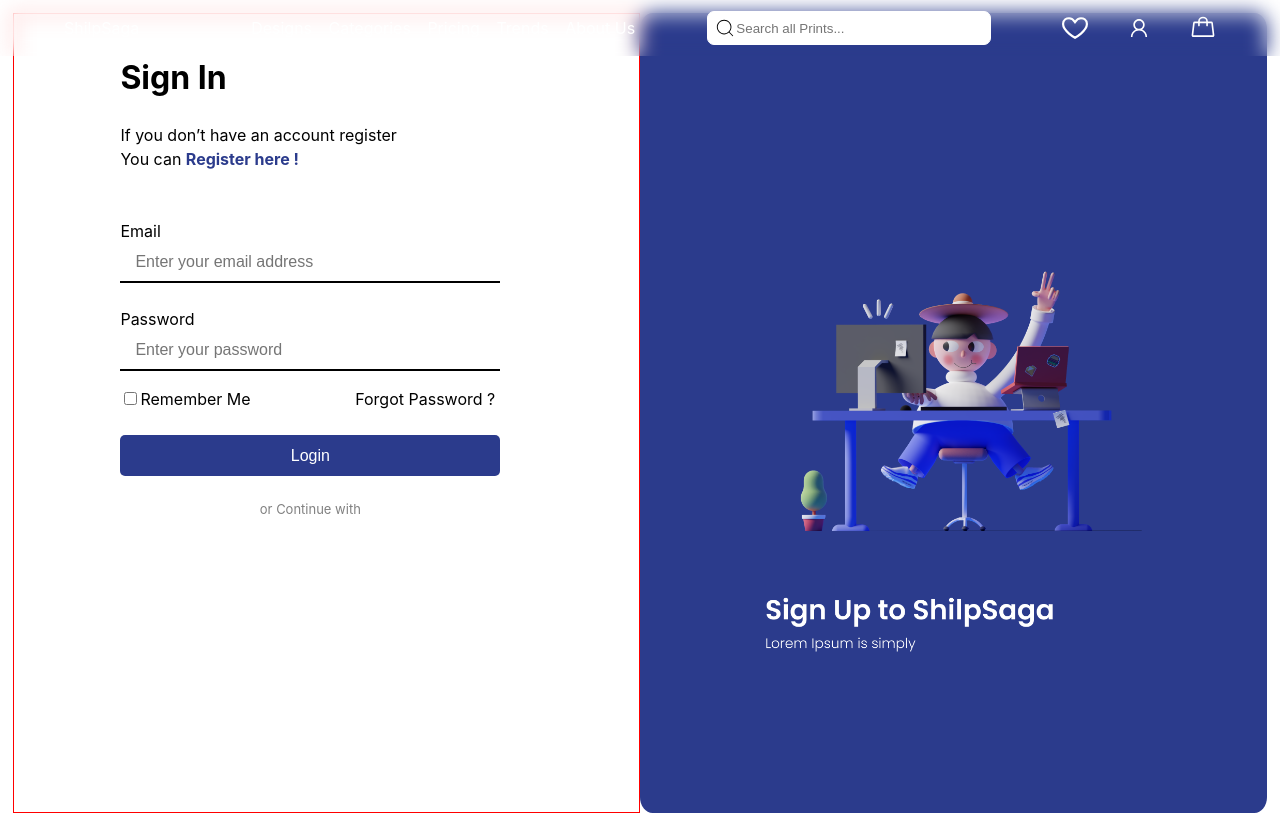
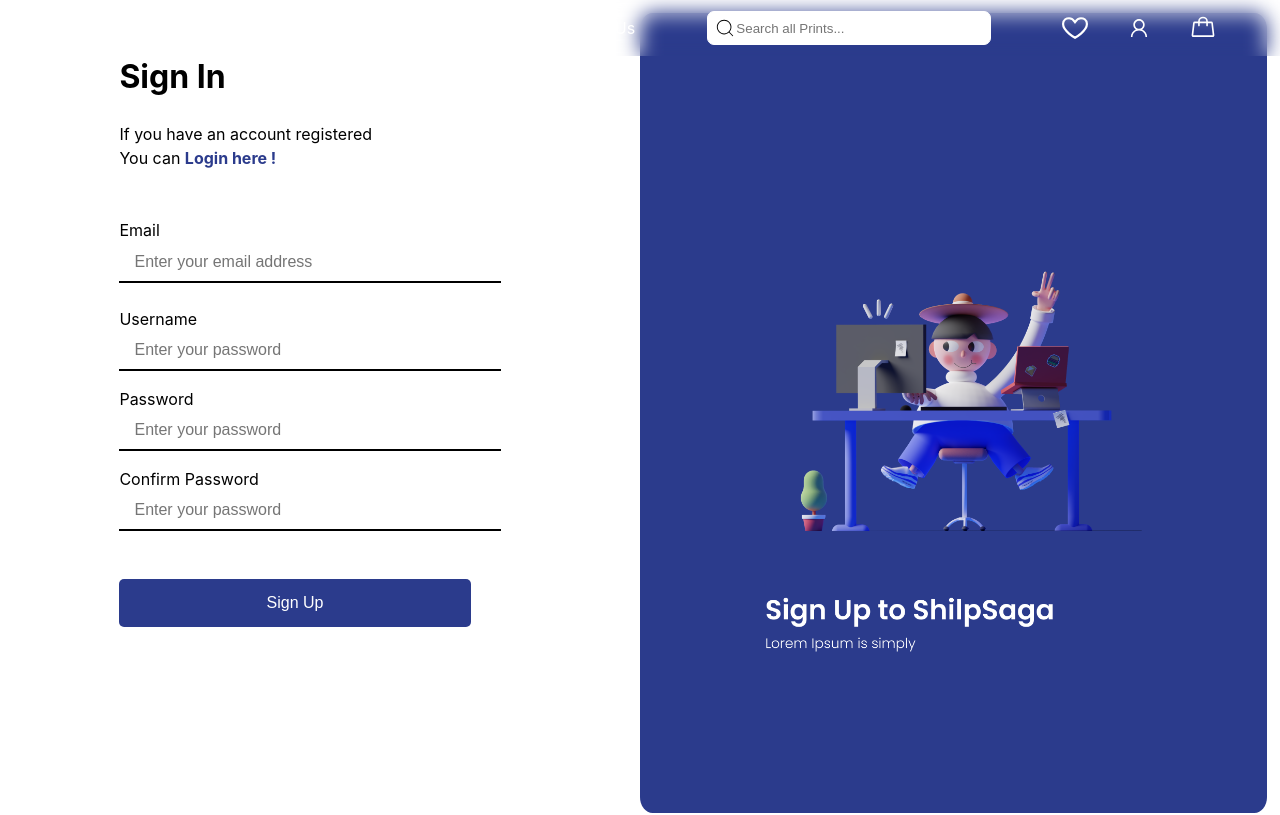
Before and after one commit to AmitKuMaurya/fine-art, a React (Vite) app: page /sign-up in a window 1280 px wide. Shown: the top 815 px of the page. Built offline with nearby package versions, Linux system fonts and the light colour scheme.

Commit message:
completed the auth pages include login and signup

```diff
--- a/src/components/login/Login.jsx
+++ b/src/components/login/Login.jsx
@@ -46,9 +46,11 @@
             </div>
 
             <div>
+              {/* <div> */}
               <FcGoogle size={34} />
               <GrApple size={34} />
               <FaFacebook size={34} color={"rgb(11,129,237)"} />
+              {/* </div> */}
             </div>
           </form>
         {/* </div> */}
--- a/src/components/login/login.module.css
+++ b/src/components/login/login.module.css
@@ -10,7 +10,7 @@
 
 .loginContainer> div:nth-child(1){
     display: flex;
-    border: 1px solid red;
+    /* border: 1px solid red; */
     max-width: 60vw;
     flex-direction: column;
     padding: 3% 3% 3% 17%;
@@ -79,7 +79,7 @@
 }
 
 .formContent > div:nth-child(4) {
-    margin-top: 3vh;
+    margin-top: 6vh;
     margin-bottom: 3vh;
     display: flex;
     max-width: 76%;
@@ -95,7 +95,7 @@
     color: white;
     font-size: medium;
     border: 0px;
-    border-radius: 5px;
+    border-radius: 25px;
 }
 
 .formContent > div:nth-child(4) > span {
@@ -105,8 +105,11 @@
 }
 
 .formContent > div:nth-child(5) {
-    border: 1px solid red;
-    max-width: 76%;
+    text-align: center;
+    display: flex;
+    justify-content: space-evenly;
+    align-items: center;
+    width: 30%;
     padding: 2% 2% 2% 2%;
 }
 
--- a/src/components/sign_up/SignUp.jsx
+++ b/src/components/sign_up/SignUp.jsx
@@ -8,8 +8,8 @@
       <div className={styles.boxofContent}>
         <div >
           <h1>Sign In</h1>
-          <span>If you don’t have an account register</span>
-          <div>You can <span>Register here !</span></div>
+          <span>If you  have an account registered</span>
+          <div>You can <span>Login here !</span></div>
         </div>
         {/* <div> */}
           <form className={styles.formContent}>
@@ -19,26 +19,22 @@
             </div>
 
             <div>
-              <label>Password</label>
+              <label>Username</label>
               <input type="text" name="" id="" placeholder="Enter your password" />
             </div>
 
             <div>
-            <div>
-              <input type="checkbox" name="" id="" />
-              <label>Remember Me</label>
-            </div>
-
-              {/* <Link style={underlineStyles}> */}
-            <div>
-              Forgot Password ?
-            </div>
-              {/* </Link> */}
+              <label>Password</label>
+              <input type="password" name="" id="" placeholder="Enter your password" />
             </div>
 
             <div>
-              <button type="submit">Login</button>
-              <span>or Continue with</span>
+              <label>Confirm Password</label>
+              <input type="password" name="" id="" placeholder="Enter your password" />
+            </div>
+
+            <div>
+              <button type="submit">Sign Up</button>
             </div>
           </form>
         {/* </div> */}
--- a/src/components/sign_up/signup.module.css
+++ b/src/components/sign_up/signup.module.css
@@ -5,19 +5,15 @@
     height: 100vh;
     max-width: 100vw;
     padding: 1% 1% 1% 1%;
-    /* border: 1px solid red; */
 }
 
 .loginContainer> div:nth-child(1){
     display: flex;
-    border: 1px solid red;
+    /* border: 1px solid red; */
     max-width: 60vw;
     flex-direction: column;
     padding: 3% 3% 3% 17%;
 }
-
-/* .boxofContent > h1 { */
-    /* } */
 
     .boxofContent>div:first-child > div:last-child > span {
         color: rgb(43,59,140);
@@ -66,30 +62,45 @@
 .formContent > div:nth-child(3) {
     margin-top: 2vh ;
     display: flex;
-    flex-direction: row;
+    flex-direction: column;
     justify-content: space-between;
-    /* align-items: center; */
-    /* justify-content: center; */
-    max-width: 75%;
-    /* border: 1px solid red; */
 }
 
-.formContent > div:nth-child(3) > div> label {
+.formContent > div:nth-child(3) > label {
     font-size: medium;
+}
+.formContent > div:nth-child(3) > input {
+    padding: 2% 3%;
+    width: 70%;
+    font-size: medium;
+    border: 0px;
+    outline: none;
+    border-bottom: 2px solid black;
 }
 
 .formContent > div:nth-child(4) {
-    margin-top: 3vh;
-    margin-bottom: 3vh;
+    margin-top: 2vh ;
+    margin-bottom: 6vh;
     display: flex;
-    max-width: 76%;
-    /* border: 1px solid red; */
     flex-direction: column;
-    align-items: center;
-    justify-content: center;
+    justify-content: space-between;
 }
-.formContent > div:nth-child(4) > button {
+
+.formContent > div:nth-child(4) > label {
+    font-size: medium;
+}
+.formContent > div:nth-child(4) > input {
+    padding: 2% 3%;
+    width: 70%;
+    font-size: medium;
+    border: 0px;
+    outline: none;
+    border-bottom: 2px solid black;
+}
+
+.formContent > div:nth-child(5) > button {
     width: 100%;
+    width: 70%;
     padding: 3% 0 3% 0;
     background-color: rgb(43,59,140);
     color: white;
@@ -97,19 +108,6 @@
     border: 0px;
     border-radius: 5px;
 }
-
-.formContent > div:nth-child(4) > span {
-    margin-top: 3vh;
-    color: grey;
-    font-size: small;
-}
-
-.formContent > div:nth-child(5) {
-    border: 1px solid red;
-    max-width: 76%;
-    padding: 2% 2% 2% 2%;
-}
-
 
 
 .loginContainer > div:last-child {
@@ -122,6 +120,5 @@
 
 .loginContainer > div:last-child > img {
     width: 60%;
-    /* padding: -2% -2% -2% -2%; */
     object-fit: contain;
 }
```
Also changed, not shown: src/components/feedback/Feedback.jsx (added, +7 -0 lines), src/components/feedback/feedback.module.css (added).
